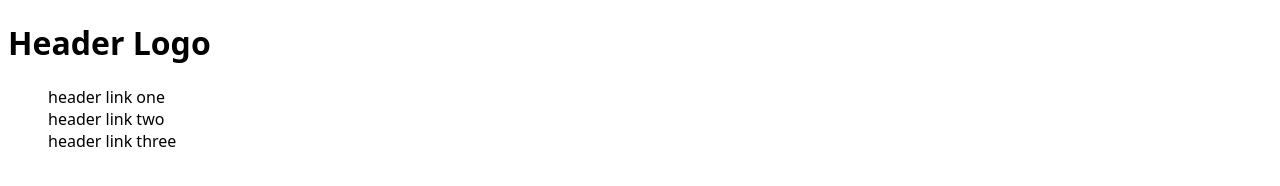
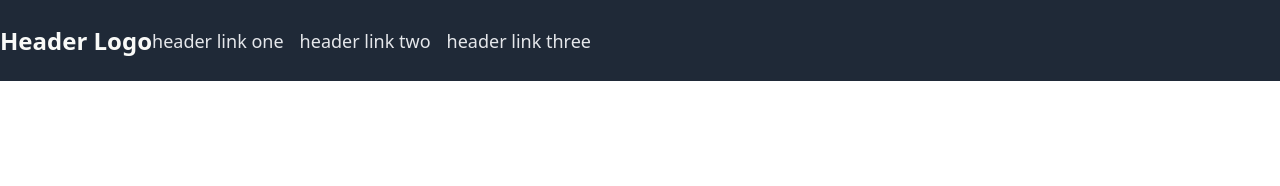
Before and after one commit to GTCode93/landing-page, a plain HTML site: page index.html in a window 1280 px wide. Drawn offline with Linux system fonts and the light colour scheme.

Commit message:
Apply font styles to header and display flex

```diff
--- a/index.html
+++ b/index.html
@@ -7,11 +7,13 @@
     </head>
     <!-- Work on one section at a time, top to bottom. -->
     <body>
-        <h1>Header Logo</h1>
-        <ul>
-            <li><a href="#">header link one</a></li>
-            <li><a href="#">header link two</a></li>
-            <li><a href="#">header link three</a></li>
-        </ul>
+        <div class="header">
+            <p class="header-logo">Header Logo</p>
+            <ul class="header-list">
+                <li><a href="#">header link one</a></li>
+                <li><a href="#">header link two</a></li>
+                <li><a href="#">header link three</a></li>
+            </ul>
+        </div>
     </body>
 </html>
--- a/styles.css
+++ b/styles.css
@@ -1,12 +1,34 @@
 body {
     font-family: system-ui, -apple-system, BlinkMacSystemFont, 'Segoe UI', Roboto, Oxygen, Ubuntu, Cantarell, 'Open Sans', 'Helvetica Neue', sans-serif;
+    color: white;
+    margin: 0px;
 }
 
 ul {
     list-style-type: none;
+    padding: 0px;
 }
 
 a {
     color: inherit;
     text-decoration: none;
 }
+
+.header {
+    background-color: #1f2937;
+    display: flex;
+}
+
+.header-logo {
+    font-size: 24px;
+    color: #f9faf8;
+    font-weight: bold;
+}
+
+.header-list {
+    font-size: 18px;
+    color: #e5e7eb;
+    display: flex;
+    align-items: center;
+    gap: 16px;
+}
```
